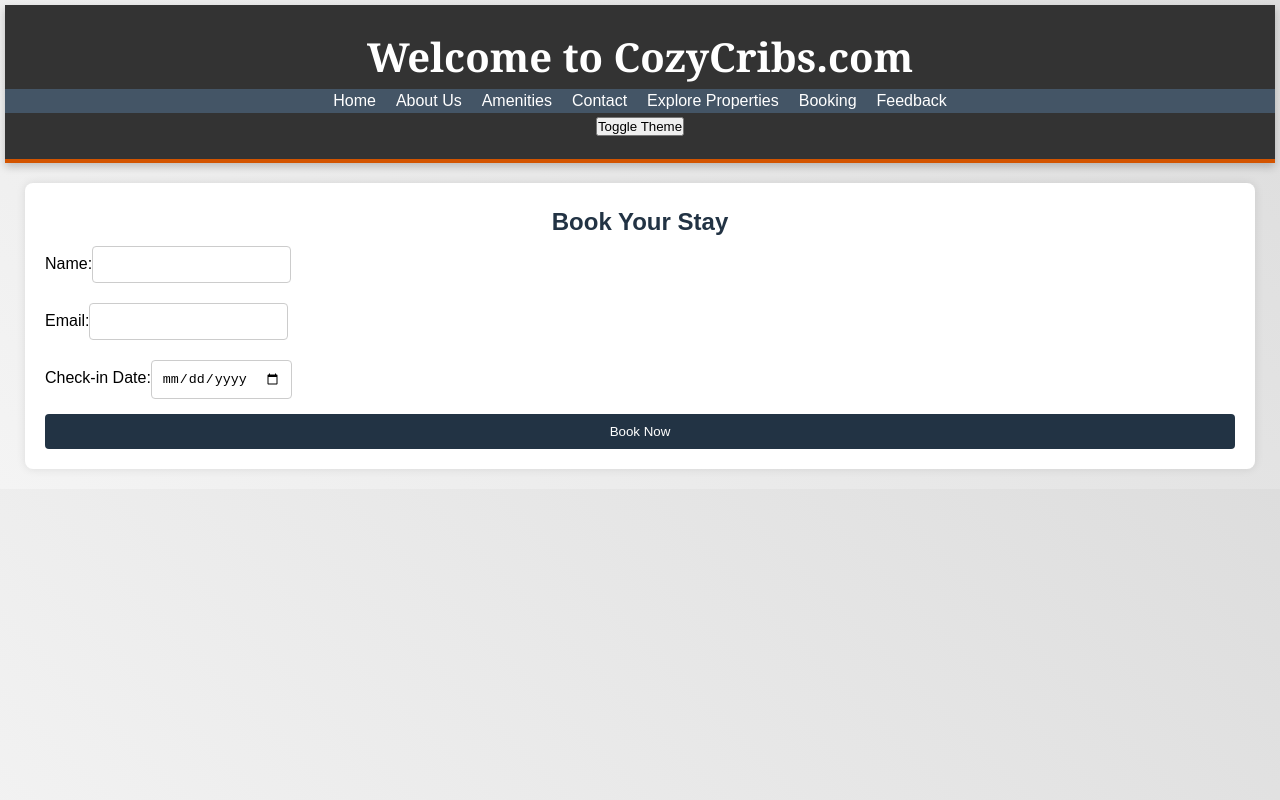
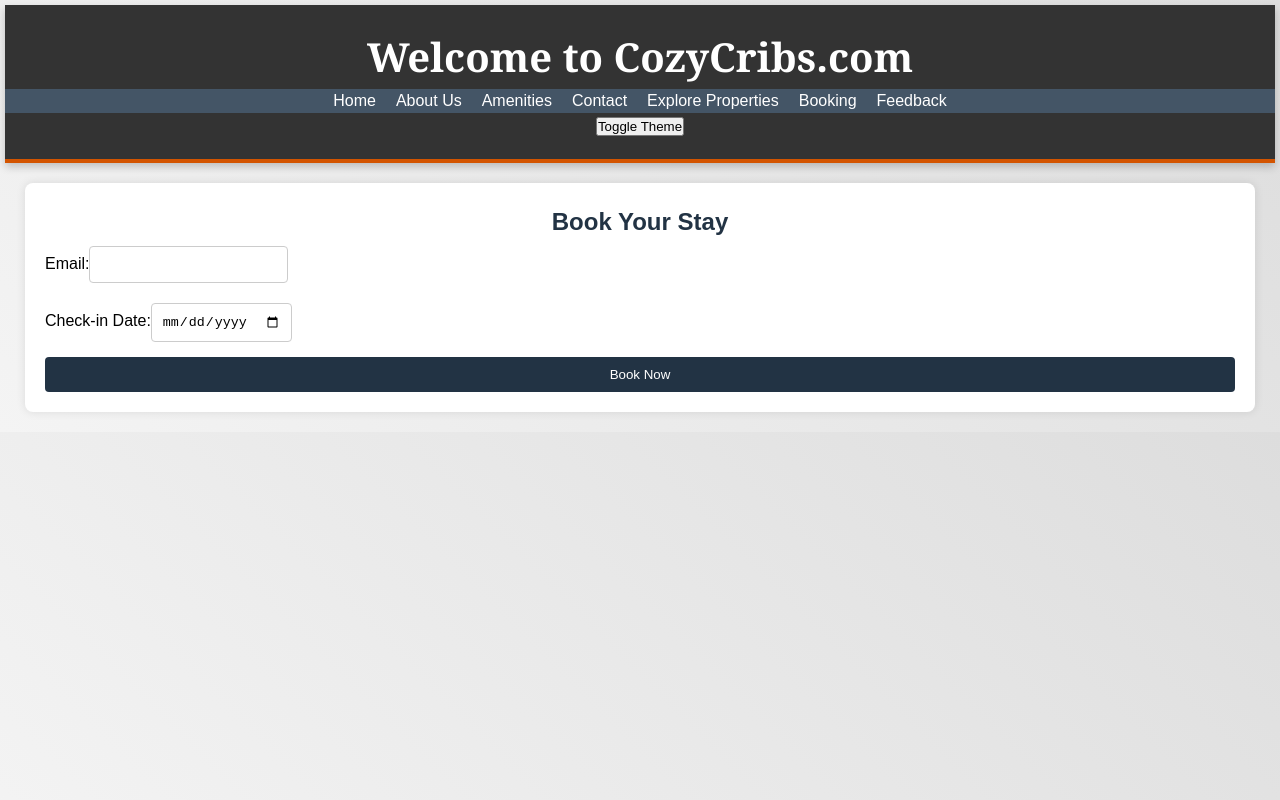
Before and after one commit to AryavartChandel/CozyCribs, a React (Create React App) app in the folder cozycribs/: page /booking in a window 1280 px wide. Built offline with nearby package versions, Linux system fonts and the light colour scheme.

Commit message:
old label

```diff
--- a/cozycribs/src/components/BookingForm.js
+++ b/cozycribs/src/components/BookingForm.js
@@ -38,16 +38,7 @@ const BookingForm = () => {
     <div className="form-container">
       <h2>Book Your Stay</h2>
       <form onSubmit={handleSubmit}>
-        <label>
-          Name:
-          <input
-            type="text"
-            value={name}
-            onChange={(e) => setName(e.target.value)}
-            ref={nameRef}
-            required
-          />
-        </label>
+
         <label>
           Email:
           <input
```
